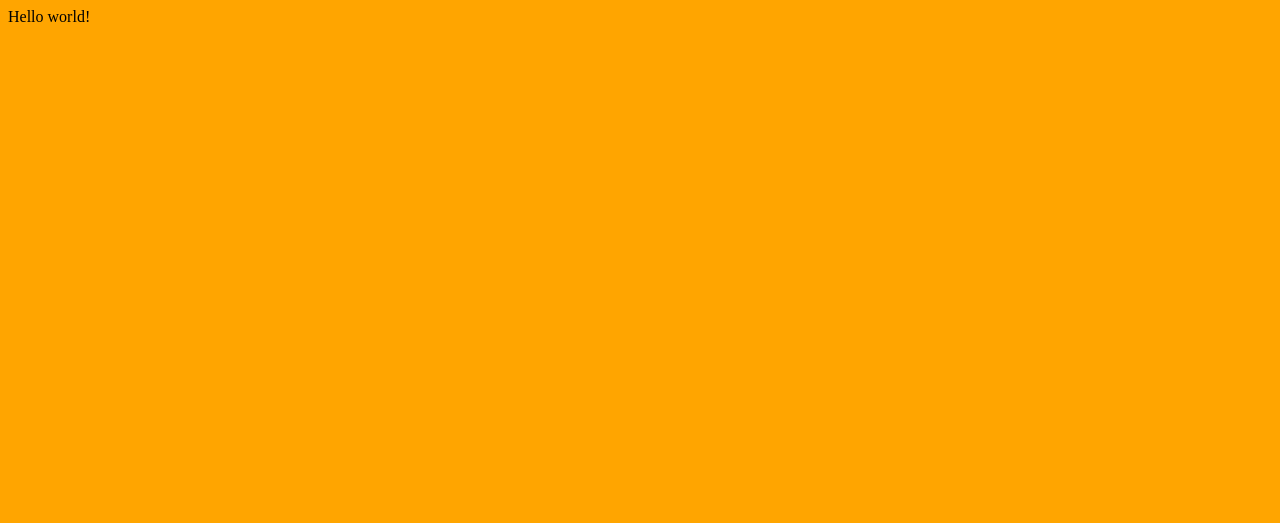
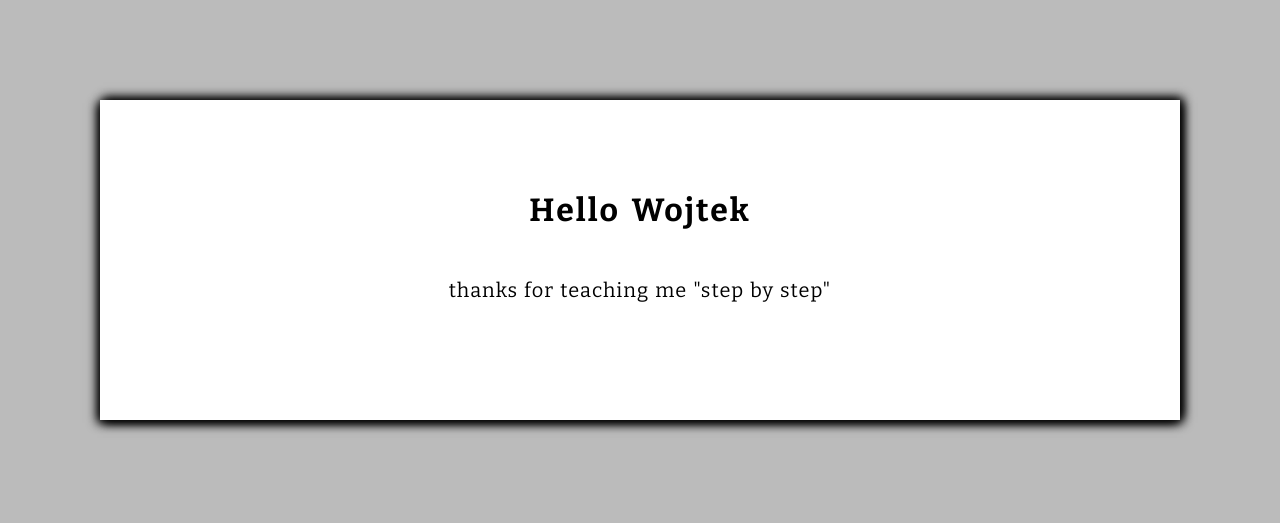
Before and after one commit to Worie/szymons-animations, a plain HTML site: page index.html in a window 1280 px wide. Drawn offline with nearby package versions, Linux system fonts and the light colour scheme.

Commit message:
changed website

```diff
--- a/index.html
+++ b/index.html
@@ -1,8 +1,18 @@
-<html>
+<!DOCTYPE html>
+<html lang="pl">
+
 <head>
-<link href="./styles.css" rel="stylesheet">
+    <meta charset="UTF-8">
+    <title>Powitanie</title>
+    <link rel="stylesheet" href="styles.css">
+    <link href="https://fonts.googleapis.com/css?family=Bitter:400,700&amp;subset=latin-ext" rel="stylesheet">
 </head>
+
 <body>
-Hello world!
+    <div class="powitanie">
+        <h1>Hello Wojtek</h1>
+        <p>thanks for teaching me "step by step"</p>
+    </div>
 </body>
+
 </html>
--- a/styles.css
+++ b/styles.css
@@ -1 +1,31 @@
-body { background: orange }
+* {
+    margin: 0;
+    padding: 0;
+    box-sizing: border-box;
+}
+
+body {
+    background-color: #bbb;
+}
+
+.powitanie {
+    height: 40vh;
+    margin: 100px;
+    text-align: center;
+    line-height: 10vh;
+    font-family: 'Bitter', serif;
+    background-color: #fff;
+    box-shadow: 3px 3px 10px, -3px 3px 10px, 3px -3px 10px;
+}
+
+h1 {
+    padding-top: 70px;
+    letter-spacing: 2px;
+    word-spacing: 4px;
+}
+
+p {
+    font-size: 20px;
+    letter-spacing: 1px;
+    word-spacing: 1px;
+}
```
